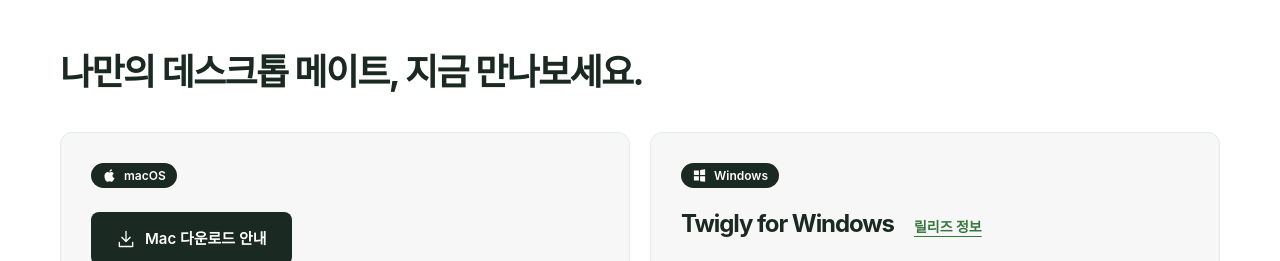
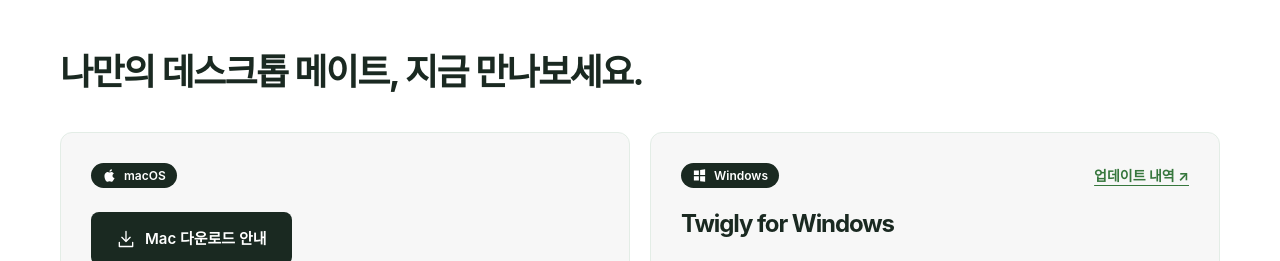
Before and after one commit to Twigly-official/Twigly, a plain HTML site: page dist/index.html in a window 1280 px wide. Shown: the part 4520-4781 px from the top of the page. Drawn offline with Linux system fonts and the light colour scheme; no server answers; a web font is replaced by a local one.

Commit message:
TW-WEB-RELEASE-DOWNLOAD-20261126: 업데이트 내역 링크를 카드 상단으로 이동

```diff
--- a/dist/index.html
+++ b/dist/index.html
@@ -5,7 +5,7 @@
 <title>Twigly — 내 데스크톱의 사무실 메이트</title>
 <meta name="description" content="화면 가장자리에서 함께하는 26종의 사무실 메이트와 10가지 업무 기능. 일하는 하루를 함께하는 데스크톱 위젯 Twigly를 만나보세요.">
 <meta name="theme-color" content="#ffffff"><meta property="og:title" content="Twigly — 내 데스크톱의 사무실 메이트"><meta property="og:description" content="내 곁의 사무실 메이트, 나에게 필요한 기능 하나. 일하는 하루에 작은 즐거움을 더해요."><meta property="og:type" content="website">
-<link rel="icon" href="assets/menu-icon/MenuIcon.png" type="image/png" sizes="1254x1254"><link rel="preload" href="assets/fonts/PretendardVariable.woff2" as="font" type="font/woff2" crossorigin><link rel="stylesheet" href="landing.css?v=33"><script src="app.js?v=30" defer></script><script src="downloads.js?v=1" defer></script>
+<link rel="icon" href="assets/menu-icon/MenuIcon.png" type="image/png" sizes="1254x1254"><link rel="preload" href="assets/fonts/PretendardVariable.woff2" as="font" type="font/woff2" crossorigin><link rel="stylesheet" href="landing.css?v=34"><script src="app.js?v=30" defer></script><script src="downloads.js?v=2" defer></script>
 <link rel="stylesheet" href="footer.css?v=4"><link rel="stylesheet" href="contact.css?v=6"><script src="contact.js?v=5" defer></script></head>
 <body>
 <a class="skip" href="#main">본문 바로가기</a>
@@ -24,7 +24,7 @@
 </div></section>
 <section class="friends-section" id="friends" aria-labelledby="friends-title"><div class="section-wrap"><div class="center-heading"><h2 id="friends-title">당신을 기다리는<br class="mobile-only"> <em>26명의 사무실 메이트</em></h2><p>13종의 동물, 저마다 다른 26가지 매력.<br>어떤 친구가 내 데스크톱에 찾아올까요?</p></div></div><div class="friends-carousel" id="friends-carousel" aria-label="26종 사무실 메이트"><!-- 13종씩 반대 방향으로 흐르는 두 줄 --></div></section>
 <section class="features-section tinted" id="features" aria-labelledby="features-title"><div class="section-wrap"><div class="center-heading"><h2 id="features-title">매일 쓰는 기능들,<br class="mobile-only"> <em>이제 더 가까이.</em></h2><p>여러 앱을 오갈 필요 없이, 필요한 기능을 하나의 앱에서!<br>데스크톱 어디서든 간편하게 사용해 보세요.</p></div><div class="feature-tabs" id="feature-tabs" role="tablist" aria-label="기능 선택"></div><section class="feature-preview" id="feature-preview" role="tabpanel" tabindex="0" aria-labelledby="feature-tab-0"><div class="feature-preview-reveal"><div class="feature-preview-content" id="feature-preview-content"><div class="feature-preview-heading"><h3 id="feature-preview-title">퇴근·점심시간</h3><p id="feature-preview-description">점심과 퇴근까지, 기다리는 시간을 함께 세어요.</p></div><div class="feature-screen-scroll"><img id="feature-preview-image" src="assets/feature-previews/feature-00@4x.png?v=features-20261125" alt="퇴근·점심시간 위젯의 실제 기능 화면" width="1256" decoding="async"></div><p class="feature-preview-caption" id="feature-preview-status" aria-live="polite" hidden></p></div></div></section><p class="feature-footnote"><svg class="icon" aria-hidden="true"><use href="#i-lock"/></svg> 연결한 기능은 바꿀 수 없어요. 메이트에게 맡길 역할을 신중하게 골라주세요.</p></div></section>
-<section class="download-section section-wrap" id="download" aria-labelledby="download-title"><div class="section-heading"><div><h2 id="download-title">나만의 데스크톱 메이트,<br class="mobile-only"> 지금 만나보세요.</h2></div></div><div class="download-grid"><article class="download-card"><span class="os-label"><svg class="icon" aria-hidden="true"><use href="#i-apple"/></svg> macOS</span><button class="button dark" data-download="mac"><svg class="icon" aria-hidden="true"><use href="#i-download"/></svg> Mac 다운로드 안내</button><span class="download-spec">macOS 26 이상 · 공개 배포 준비 중</span></article><article class="download-card"><span class="os-label"><svg class="icon" aria-hidden="true"><use href="#i-windows"/></svg> Windows</span><div class="download-version-row"><h3 id="windows-version">Twigly for Windows</h3><a id="windows-release" class="download-release-link" href="https://github.com/Twigly-official/Twigly/releases/latest" target="_blank" rel="noopener noreferrer">릴리즈 정보</a></div><a id="windows-download" class="button dark" href="https://github.com/Twigly-official/Twigly/releases/latest"><svg class="icon" aria-hidden="true"><use href="#i-download"/></svg> <span id="windows-download-label">Windows 다운로드 확인</span></a><span class="download-spec">Windows 10 (1903 이상) · Windows 11 · x64</span><p id="windows-download-status" class="download-status" role="status">최신 버전은 릴리즈 정보에서 확인할 수 있어요.</p></article></div></section>
+<section class="download-section section-wrap" id="download" aria-labelledby="download-title"><div class="section-heading"><div><h2 id="download-title">나만의 데스크톱 메이트,<br class="mobile-only"> 지금 만나보세요.</h2></div></div><div class="download-grid"><article class="download-card"><span class="os-label"><svg class="icon" aria-hidden="true"><use href="#i-apple"/></svg> macOS</span><button class="button dark" data-download="mac"><svg class="icon" aria-hidden="true"><use href="#i-download"/></svg> Mac 다운로드 안내</button><span class="download-spec">macOS 26 이상 · 공개 배포 준비 중</span></article><article class="download-card"><div class="download-card-top"><span class="os-label"><svg class="icon" aria-hidden="true"><use href="#i-windows"/></svg> Windows</span><a id="windows-release" class="download-release-link" href="https://github.com/Twigly-official/Twigly/releases/latest" target="_blank" rel="noopener noreferrer" aria-label="업데이트 내역 (새 탭에서 열림)">업데이트 내역 <span aria-hidden="true">↗</span></a></div><h3 id="windows-version">Twigly for Windows</h3><a id="windows-download" class="button dark" href="https://github.com/Twigly-official/Twigly/releases/latest"><svg class="icon" aria-hidden="true"><use href="#i-download"/></svg> <span id="windows-download-label">Windows 다운로드 확인</span></a><span class="download-spec">Windows 10 (1903 이상) · Windows 11 · x64</span><p id="windows-download-status" class="download-status" role="status">최신 버전은 릴리즈 정보에서 확인할 수 있어요.</p></article></div></section>
 <section class="faq-section section-wrap" id="faq" aria-labelledby="faq-title"><div class="section-heading"><h2 id="faq-title">자주 묻는 질문</h2></div><div class="faq-list">
 <details open><summary>어떤 컴퓨터에서 사용할 수 있나요?<span aria-hidden="true">+</span></summary><p><strong>macOS</strong> · macOS 26 이상의 Apple Silicon(M1 이후) Mac에서 사용할 수 있으며, Mac App Store로 배포할 예정이에요. Intel Mac 지원 여부는 정식 배포 때 확정해 안내할게요.<br><strong>Windows</strong> · 64비트 Windows 10·11용이에요. 실행에 필요한 .NET Framework 4.8은 Windows 10 2019년 5월 업데이트(버전 1903) 이후와 Windows 11에 기본으로 들어 있어요. 32비트 Windows에는 설치할 수 없고, ARM 기반 Windows PC 지원 여부는 정식 배포 때 확정해 안내할게요.</p></details>
 <details><summary>내 메모와 클립보드 내용은 어디에 저장되나요?<span aria-hidden="true">+</span></summary><p>메모·일정·클립보드 등 도구에 입력한 내용은 사용 중인 컴퓨터에 저장돼요. 계정과 보유 캐릭터·연결 기능은 서버에서 관리해요. 도구 내용의 기기 간 동기화는 제공하지 않아요.</p></details>
--- a/dist/landing.css
+++ b/dist/landing.css
@@ -176,8 +176,9 @@
 .feature-preview-content{display:flow-root}
 .feature-preview.is-switching{overflow:clip}
 
-.download-version-row{display:flex;align-items:baseline;gap:12px 20px;flex-wrap:wrap;margin-top:20px}
-.download-version-row h3{margin:0;font-size:24px}
+.download-card-top{display:flex;align-items:center;justify-content:space-between;gap:12px 16px;flex-wrap:wrap;width:100%}
+.download-card-top .os-label{white-space:nowrap}
+.download-card-top .download-release-link{margin-left:auto;white-space:nowrap}
 .download-release-link{font-size:14px;font-weight:650;color:var(--green-accessible);text-decoration:underline;text-underline-offset:4px}
 .download-release-link:hover{color:var(--ink)}
 .download-card .download-status{font-size:14px;line-height:1.6;margin-top:12px;color:var(--muted)}
```
